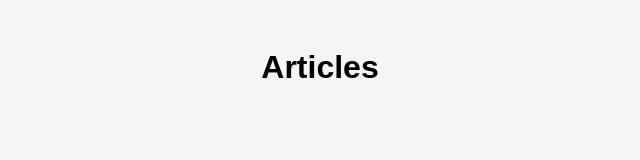
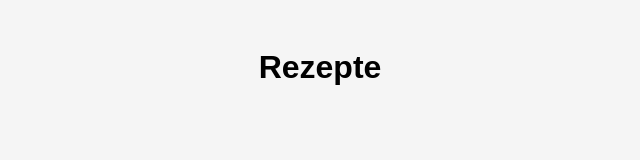
Before and after one commit to Dmbls/Kochaktion, a plain HTML site: page index.html in a window 1280 px wide. Shown: the full height of the page, 320-960 px from the left. Drawn offline with Linux system fonts and the light colour scheme.

Commit message:
Update index.html

```diff
--- a/index.html
+++ b/index.html
@@ -3,12 +3,12 @@
 <head>
     <meta charset="UTF-8">
     <meta name="viewport" content="width=device-width, initial-scale=1.0">
-    <title>Article Preview</title>
+    <title>Kochbuch für Mama</title>
     <link rel="stylesheet" href="styles.css">
 </head>
 <body>
     <div class="container">
-        <h1>Articles</h1>
+        <h1>Rezepte</h1>
         <div id="articlesContainer"></div>
     </div>
     <script src="prev.js"></script>
```
